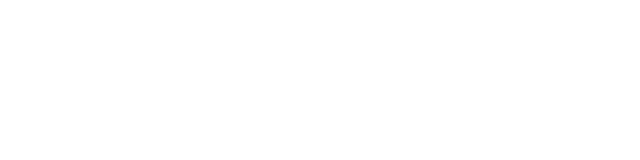
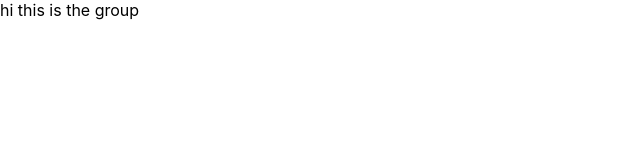
Before and after one commit to Catherine-Russell/BoozersWeepers, a React (Create React App) app in the folder frontend/: page /groups/1 in a window 1280 px wide. Before the commit this address had no page. Shown: the top 160 px of the page, without its empty margins (0-640 px from the left). Built offline with nearby package versions, Linux system fonts and the light colour scheme.

Commit message:
adds files for single group page and routes

```diff
--- a/frontend/src/components/app/App.js
+++ b/frontend/src/components/app/App.js
@@ -13,7 +13,7 @@ import ProfilePage from '../../Pages/profilepage';
 import SinglePint from '../singlepint/singlepint';
 import WalletPage from '../../Pages/wallet';
 import PubGroupsPage from '../pubGroupsPage/PubGroupsPage'
-
+import SingleGroupPage from '../singleGroupPage/SingleGroupPage'
 
 
 const App = () => {
@@ -29,6 +29,7 @@ const App = () => {
           <Route path='/profile/:userID' element={<ProfilePage navigate={ useNavigate() }/>}/>
           <Route path='/pint/:PintID' element={<SinglePint navigate={ useNavigate() }/>}/>
           <Route path='/wallet' element={<WalletPage navigate={ useNavigate() }/>}/>
+          <Route path='/groups/:pubGroupId' element={<SingleGroupPage navigate={ useNavigate() }/>}/>
           <Route path='/groups' element={<PubGroupsPage navigate={ useNavigate() }/>}/>
 
           <Route path='/'  element={<Home navigate={ useNavigate() }/>}/>
--- a/frontend/src/components/pubGroupsPage/PubGroupsPage.js
+++ b/frontend/src/components/pubGroupsPage/PubGroupsPage.js
@@ -57,6 +57,7 @@ const PubGroupsPage = ({ navigate }) => {
 
 					<a href={`/pubGroup/${pubGroup._id}`} >
 						{pubGroup.name}
+
 					</a>
 					</div>))}
 
--- a/frontend/src/components/singleGroupPage/SingleGroupPage.js
+++ b/frontend/src/components/singleGroupPage/SingleGroupPage.js
@@ -0,0 +1,9 @@
+const SingleGroupPage = () => {
+    return (
+        <div className="single-group-page-container">
+            hi this is the group
+        </div>
+    )
+}
+
+export default SingleGroupPage
```
